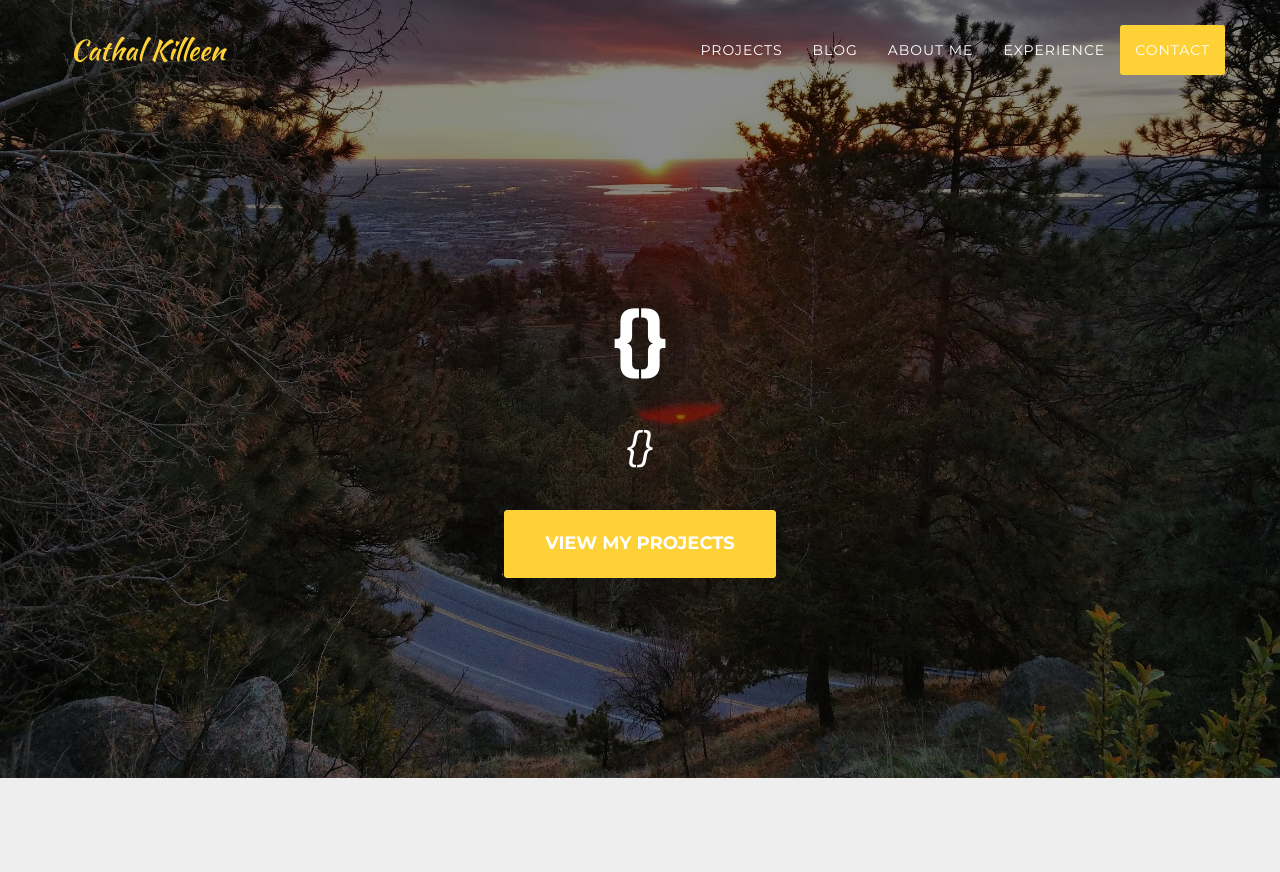
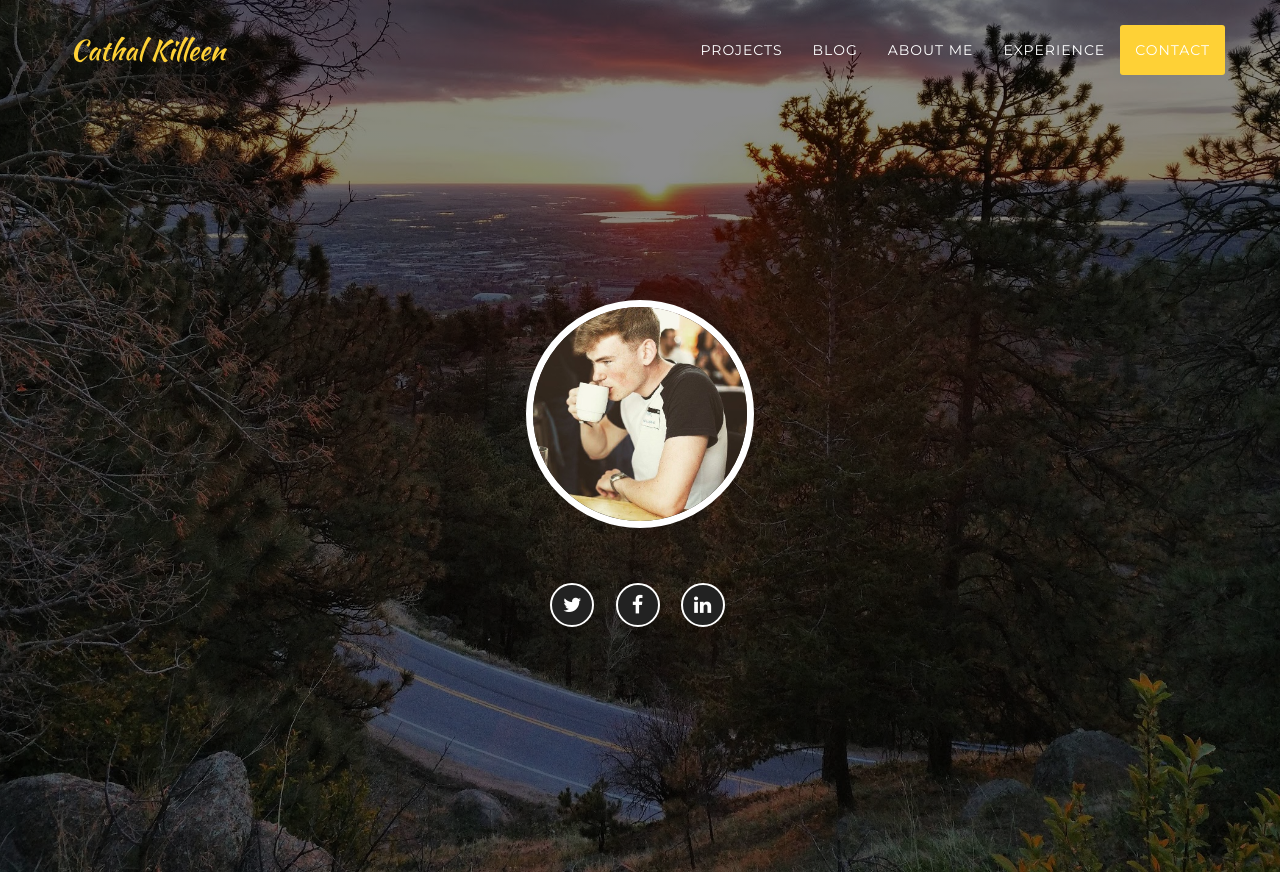
Before and after one commit to cathal-killeen/cathal-killeen.github.io, a website: page index.html in a window 1280 px wide. Shown: the top 872 px of the page. Drawn offline with nearby package versions, Linux system fonts and the light colour scheme; some packages are replaced by stand-ins of ours; no server answers; a web font is replaced by a local one.

Commit message:
added photo and social links to lead intro area

```diff
--- a/css/agency.css
+++ b/css/agency.css
@@ -49,6 +49,13 @@ h6 {
 .img-centered {
   margin: 0 auto;
 }
+.img-heading {
+    width:20%;
+    height:20%;
+    margin: 0 auto;
+    border: 7px solid white;
+}
+
 .bg-light-gray {
   background-color: #eeeeee;
 }
@@ -647,6 +654,11 @@ ul.social-buttons li a {
   -moz-transition: all 0.3s;
   transition: all 0.3s;
 }
+ul.header-social li a {
+    border: 2px solid white;
+    height: 44px;
+    width: 44px;
+}
 ul.social-buttons li a:hover,
 ul.social-buttons li a:focus,
 ul.social-buttons li a:active {
--- a/index.html
+++ b/index.html
@@ -78,9 +78,17 @@
     <header>
         <div class="container">
             <div class="intro-text">
-                <div class="intro-heading">{}</div>
-                <div class="intro-lead-in">{}</div><br>
-                <a href="#projects" class="page-scroll btn btn-xl">View My Projects</a>
+                <div class="intro-heading">
+                    <img src="img/team/me.jpg" class="img-responsive img-circle img-heading" alt="">
+                </div>
+                <div class="intro-lead-in">
+                    <ul class="list-inline social-buttons header-social">
+                        <li><a href="#"><i class="fa fa-twitter"></i></a></li>
+                        <li><a href="#"><i class="fa fa-facebook"></i></a></li>
+                        <li><a href="#"><i class="fa fa-linkedin"></i></a></li>
+                    </ul>
+                </div><br>
+                <!-- <a href="#projects" class="page-scroll btn btn-xl">View My Projects</a> -->
             </div>
         </div>
     </header>
```
